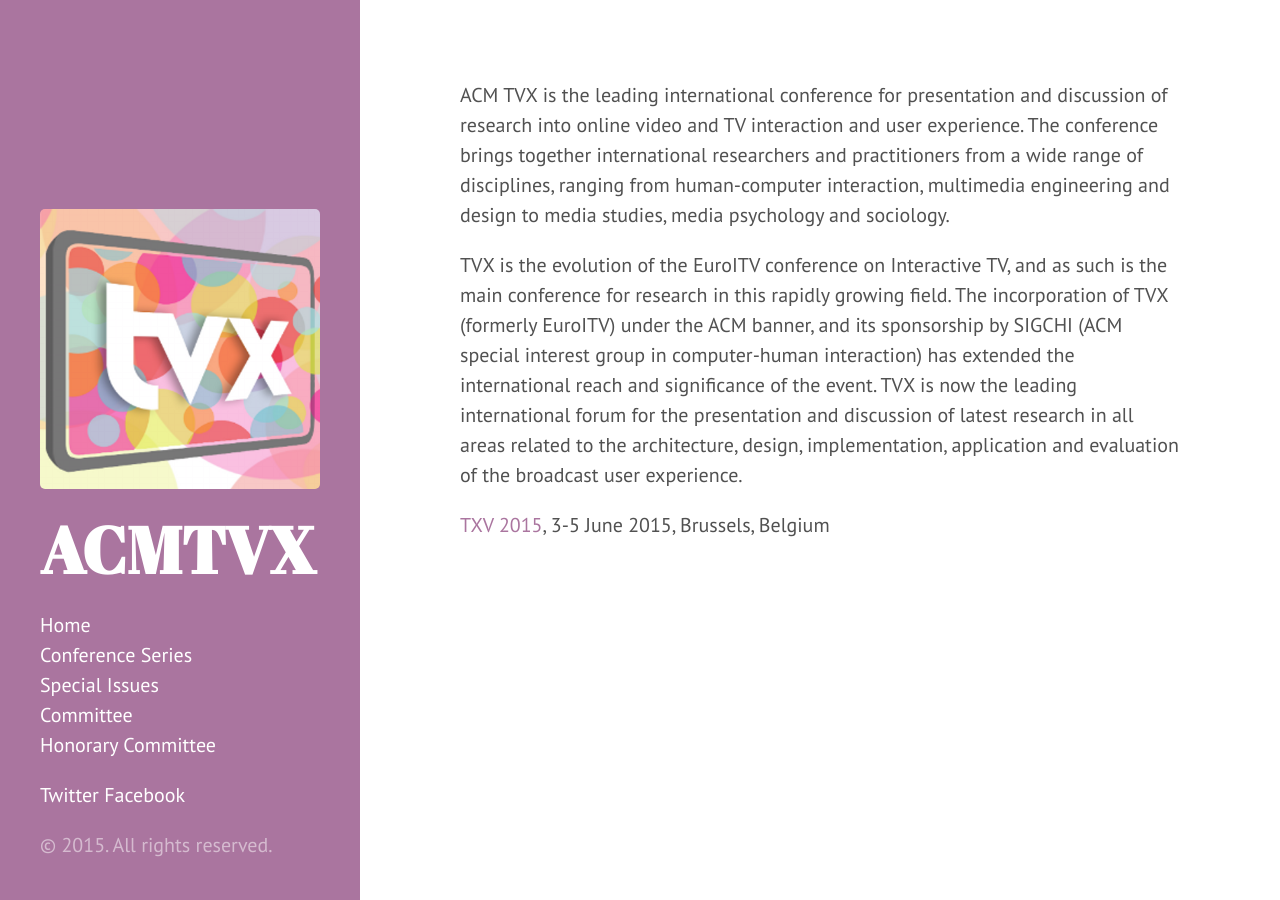
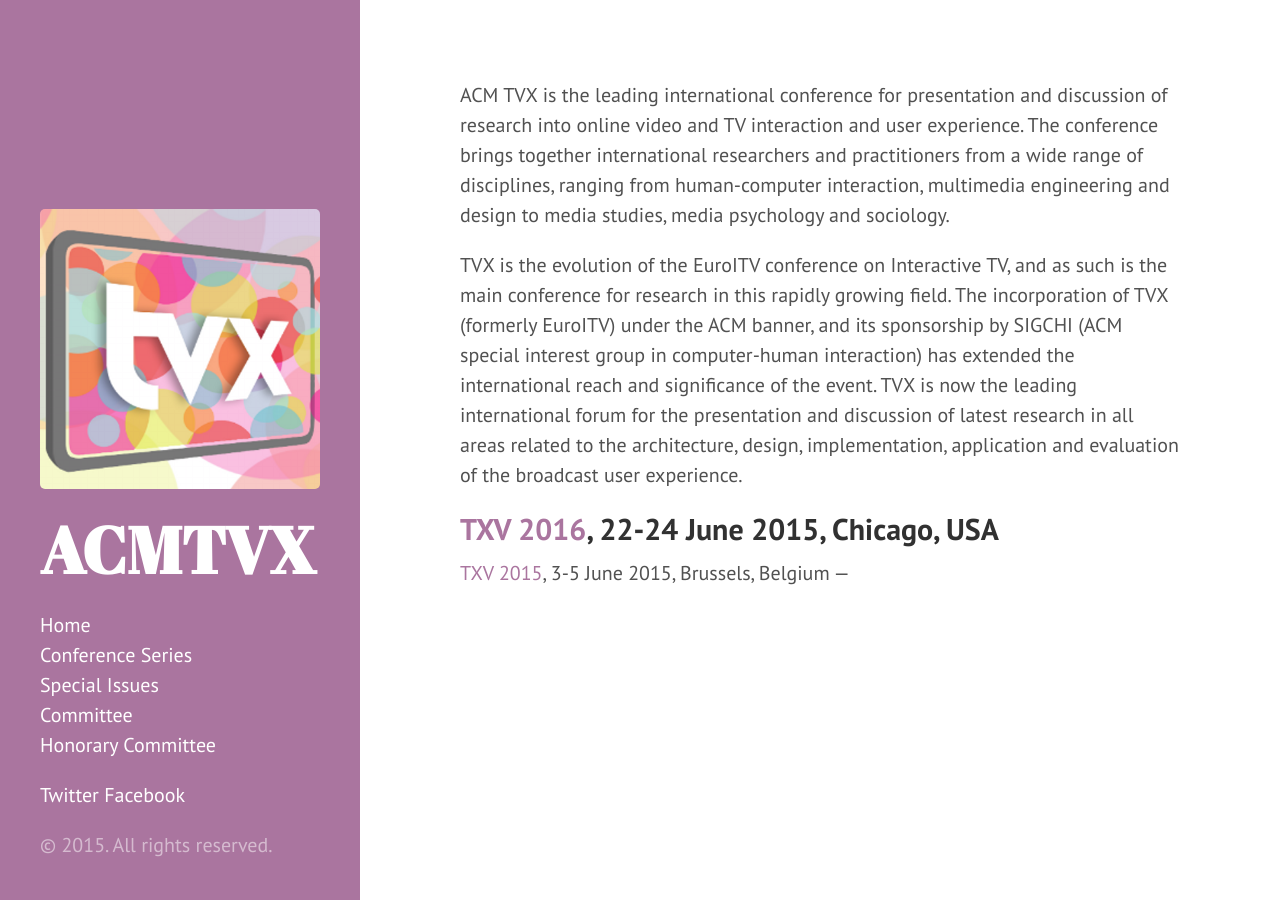
Before and after one commit to acmtvx/www, a Jekyll site: the page built from index.md, in a window 1280 px wide. Built offline with Jekyll 4.4.1, drawn with Linux system fonts in a browser that asks for light colours; Markdown is read by kramdown in place of the engine named in the settings.

Commit message:
Update index.md

```diff
--- a/index.md
+++ b/index.md
@@ -7,5 +7,7 @@ ACM TVX is the leading international conference for presentation and discussion
 
 TVX is the evolution of the EuroITV conference on Interactive TV, and as such is the main conference for research in this rapidly growing field.  The incorporation of TVX (formerly EuroITV) under the ACM banner, and its sponsorship by SIGCHI (ACM special interest group in computer-human interaction) has extended the international reach and significance of the event. TVX is now the leading international forum for the presentation and discussion of latest research in all areas related to the architecture, design, implementation, application and evaluation of the broadcast user experience.
 
-
+[TXV 2016](http://tvx2016.com/), 22-24 June 2015, Chicago, USA
+---
 [TXV 2015](http://tvx2015.com/), 3-5 June 2015, Brussels, Belgium
+---
```
